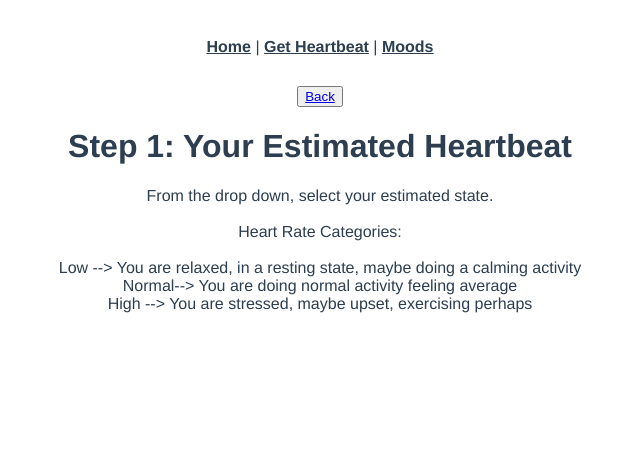
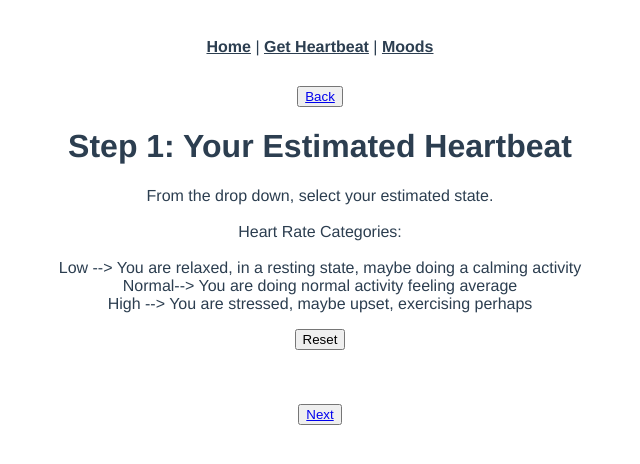
Before and after one commit to c-l-scholl/stp-vue-fb, a Vue app: page /skip-bpm in a window 1280 px wide. Shown: the top 464 px of the page, without its empty margins (320-960 px from the left). Built offline with nearby package versions, Linux system fonts and the light colour scheme.

Commit message:
skipbpm page added reset and next with working link

```diff
--- a/src/views/SkipBPMView.vue
+++ b/src/views/SkipBPMView.vue
@@ -11,6 +11,21 @@
         High --> You are stressed, maybe upset, exercising perhaps <br>
     </p>
 
+
+    <form action="">
+
+        <button type="reset" value = "Reset">
+          Reset
+          </button>
+
+    </form>
+
+
+    <br><br><br>
+    <button type="button">
+        <router-link to="/moods">Next</router-link>
+      </button>
+
 </template>
 
 <script>
```
